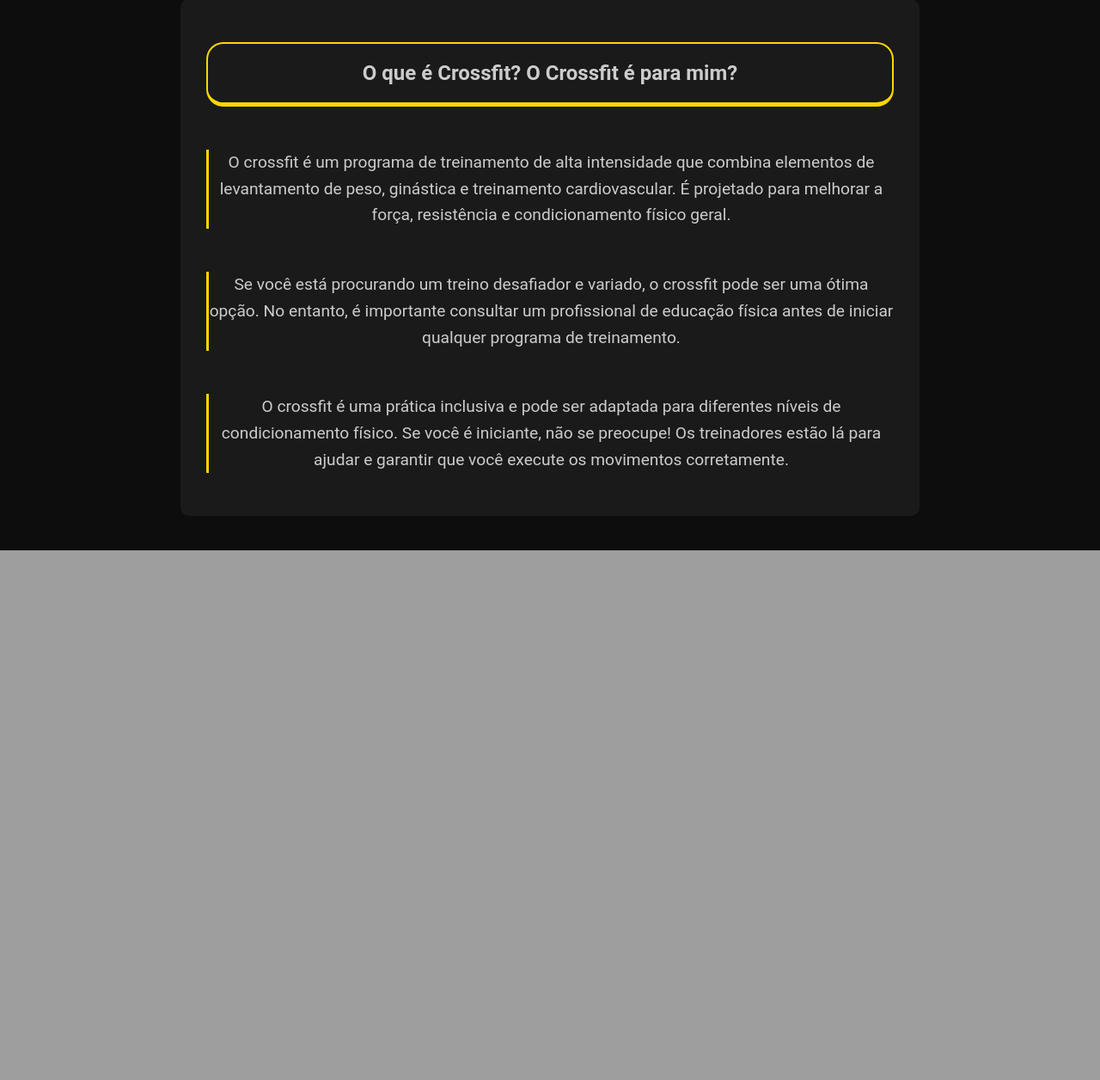
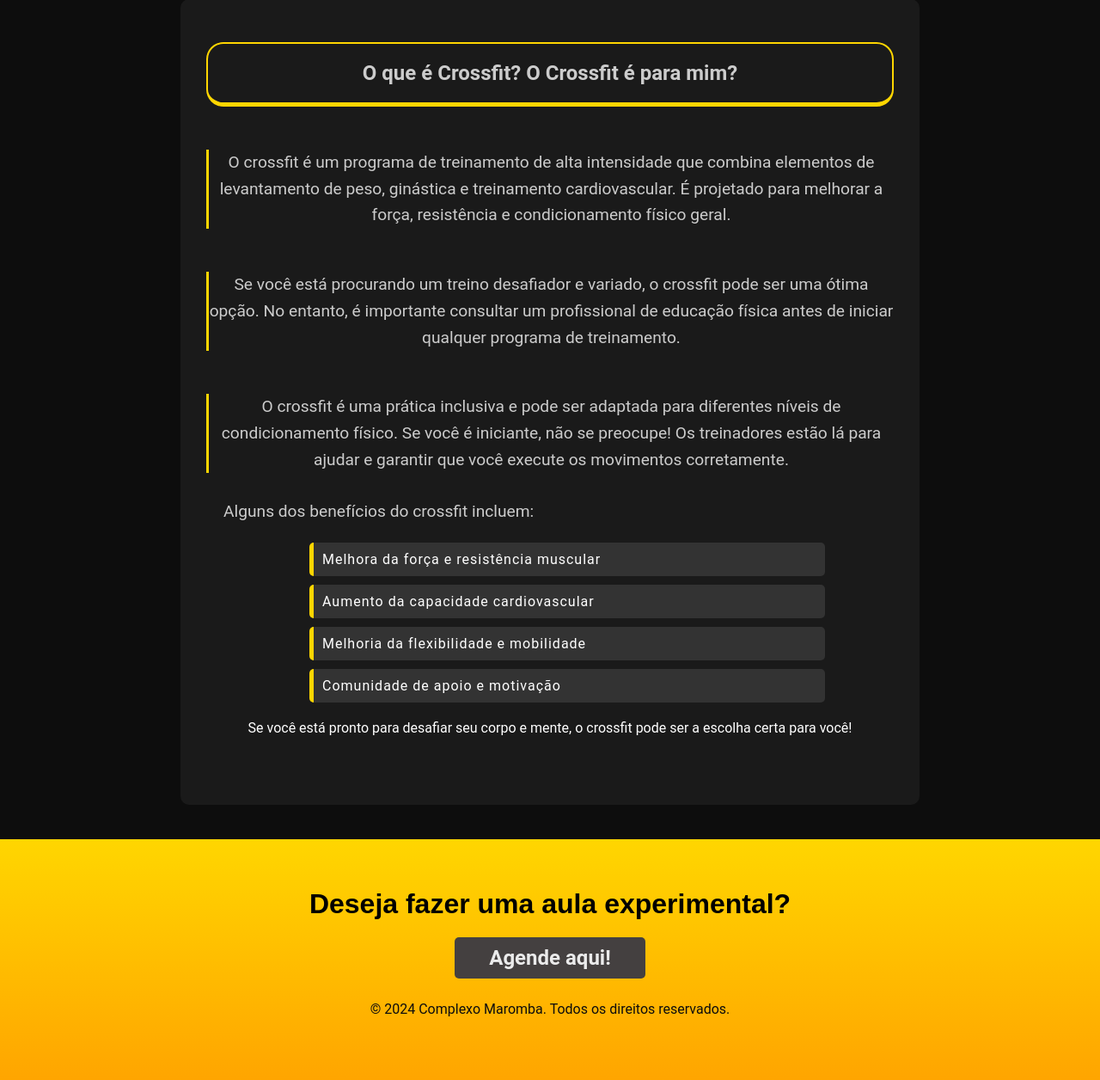
Before and after one commit to Igor-Moraes/Projeto-Academia-Fitness, a PHP site: page /cross.html in a window 1280 px wide. Shown: the part 895-2151 px from the top of the page at 86% size. Before the commit the page ends 1535 px from the top, so only its background shows below. Run offline with PHP 8.4, Linux system fonts and the light colour scheme.

Commit message:
crossfit-att

```diff
--- a/cross.css
+++ b/cross.css
@@ -134,3 +134,68 @@ header p:hover {
     color: #CCCCCC;
     border-left: 3px solid #FFD600;
 }
+
+.cross-exp {
+background: linear-gradient( #FFD600, #FFA500 );
+padding: 20px;
+display: flex;
+flex-direction: column;
+align-items: center;
+justify-content: center;
+height: 30vh;
+margin: 30px 0 0 0;
+}
+
+.cross-exp h2 {
+    font-size: 2rem;
+    margin: 0 0 10px 0;
+    color: #000000;
+    font-family: 'Bebas Neue', sans-serif;
+}
+
+.cross-exp p {
+  color: #0D0D0D;
+}
+.cross_exp {
+    background-color: #444040;
+    color: #ebebeb;
+    padding: 10px 40px;
+    text-decoration: none;
+    font-size: 1.5rem;
+    border-radius: 5px;
+    font-weight: bold;
+    transition: background-color 0.3s, color 0.3s ease, transform 0.3s;
+    margin: 10px;
+}
+
+.cross_exp:hover {
+    background-color: #000000;
+    color: #FFD600;
+    transform: scale(1.05);
+}
+
+.benefícios {
+    text-align: left;
+    margin: 20px auto;
+    max-width: 600px;
+     list-style: none;
+     letter-spacing: 1px;
+}
+
+.benefícios li {
+    background-color: #333333;
+    margin: 10px 0;
+    padding: 10px;
+    border-radius: 5px;
+    border-left: 5px solid #FFD600;
+}
+
+#benefícios-p {
+    margin-top: 30px;
+    font-size: 1.2rem;
+    line-height: 1.6;
+    color: #CCCCCC;
+    text-align: left;
+    margin-left: 20px;
+    border: none;
+}
--- a/cross.html
+++ b/cross.html
@@ -50,8 +50,23 @@
         <p>O crossfit é um programa de treinamento de alta intensidade que combina elementos de levantamento de peso, ginástica e treinamento cardiovascular. É projetado para melhorar a força, resistência e condicionamento físico geral.</p>
         <p>Se você está procurando um treino desafiador e variado, o crossfit pode ser uma ótima opção. No entanto, é importante consultar um profissional de educação física antes de iniciar qualquer programa de treinamento.</p>
         <p>O crossfit é uma prática inclusiva e pode ser adaptada para diferentes níveis de condicionamento físico. Se você é iniciante, não se preocupe! Os treinadores estão lá para ajudar e garantir que você execute os movimentos corretamente.</p>
+        <p id="benefícios-p">
+            Alguns dos benefícios do crossfit incluem:
+            <ul class="benefícios">
+                <li>Melhora da força e resistência muscular</li>
+                <li>Aumento da capacidade cardiovascular</li>
+                <li>Melhoria da flexibilidade e mobilidade</li>
+                <li>Comunidade de apoio e motivação</li>
+            </ul>
+            Se você está pronto para desafiar seu corpo e mente, o crossfit pode ser a escolha certa para você!
+        </p>
        </section>
 
+    <footer class="cross-exp">
+        <h2> Deseja fazer uma aula experimental?</h2>
+        <a href="experimental.html" class="cross_exp">Agende aqui!</a>
+        <p>&copy 2024 Complexo Maromba. Todos os direitos reservados.</p>
+    </footer>
 
 </body>
 </html>
```
Also changed, not shown: nutrição-scroll.js (added, +29 -0 lines), nutrição.css (+57 -5 lines), nutrição.html (+24 -8 lines), contato.js (line endings or trailing spaces).
